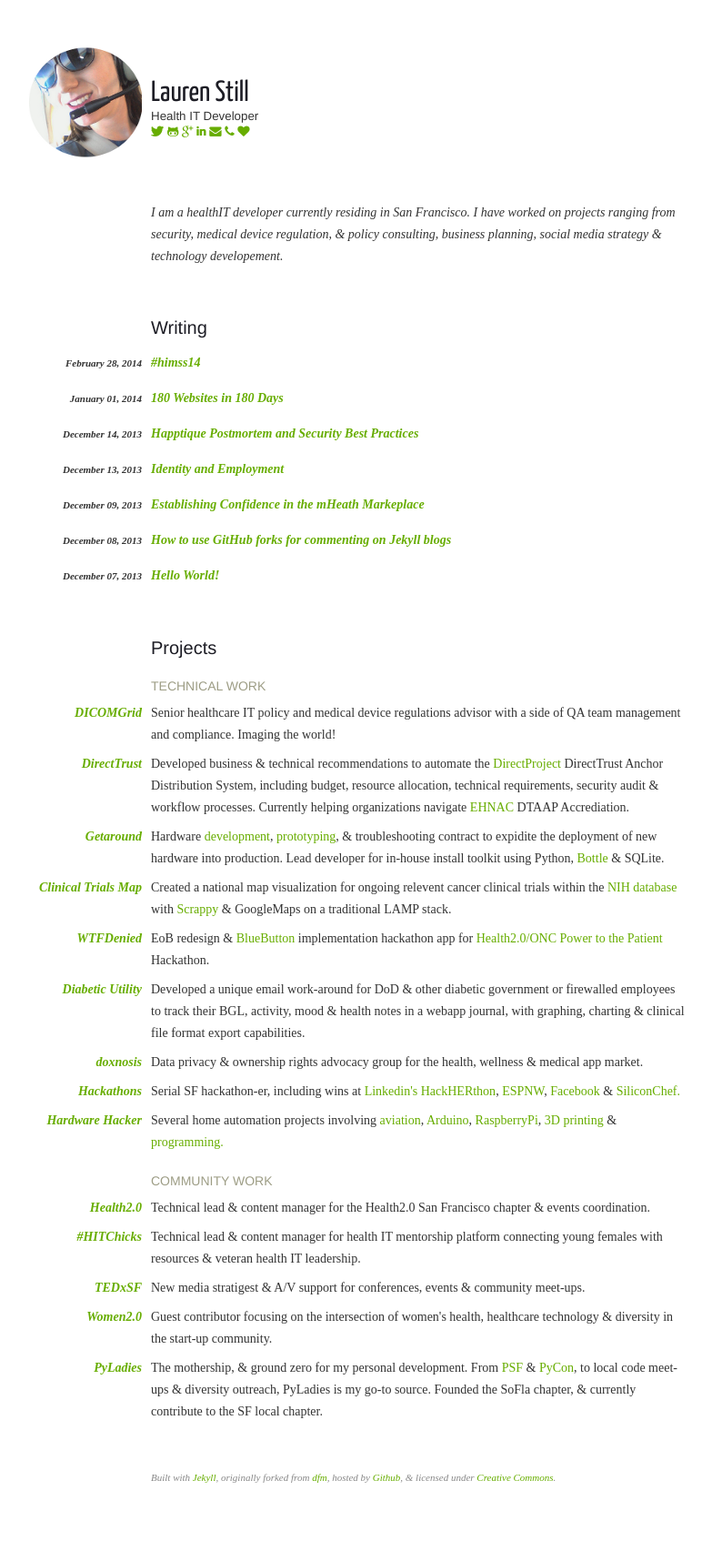
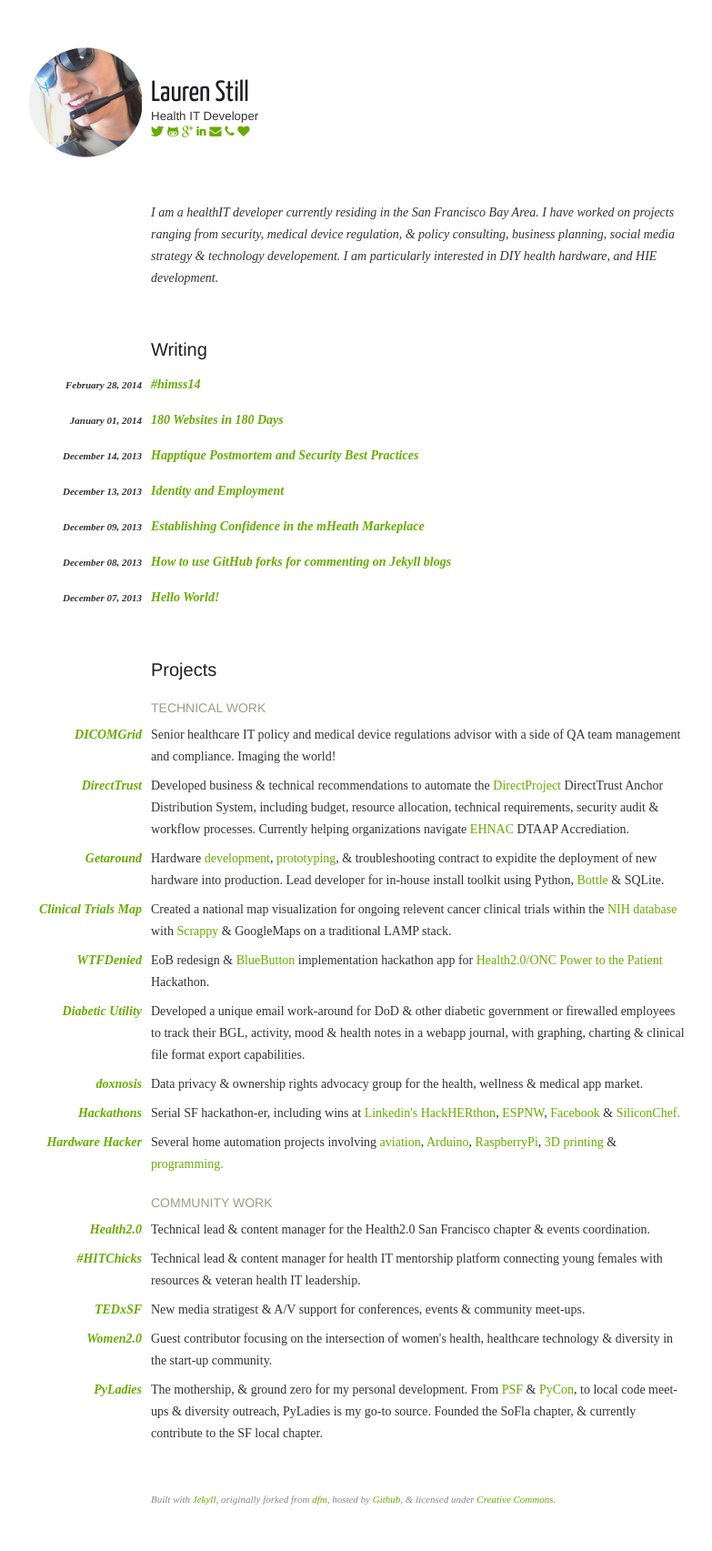
Before and after one commit to laurenstill/laurenstill.github.io, a Jekyll site: the page built from index.html, in a window 1280 px wide. Shown: the whole page at 91% size, without its empty margins (279-1062 px from the left). Built offline with Jekyll 4.4.1, drawn with Linux system fonts in a browser that asks for light colours; before the commit the page ends 1681 px from its top, so only the background shows below that.

Commit message:
Update index.html

```diff
--- a/_layouts/index.html
+++ b/_layouts/index.html
@@ -5,7 +5,7 @@
 <section id="about">
     <div class="section-right offset">
         <p class="bio">
-            I am a healthIT developer currently residing in San Francisco.  I have worked on projects ranging from security, medical device regulation, &amp; policy consulting, business planning, social media strategy &amp; technology developement.
+            I am a healthIT developer currently residing in the San Francisco Bay Area.  I have worked on projects ranging from security, medical device regulation, &amp; policy consulting, business planning, social media strategy &amp; technology developement.  I am particularly interested in DIY health hardware, and HIE development.
         </p>
     </div>
 </section>
```
